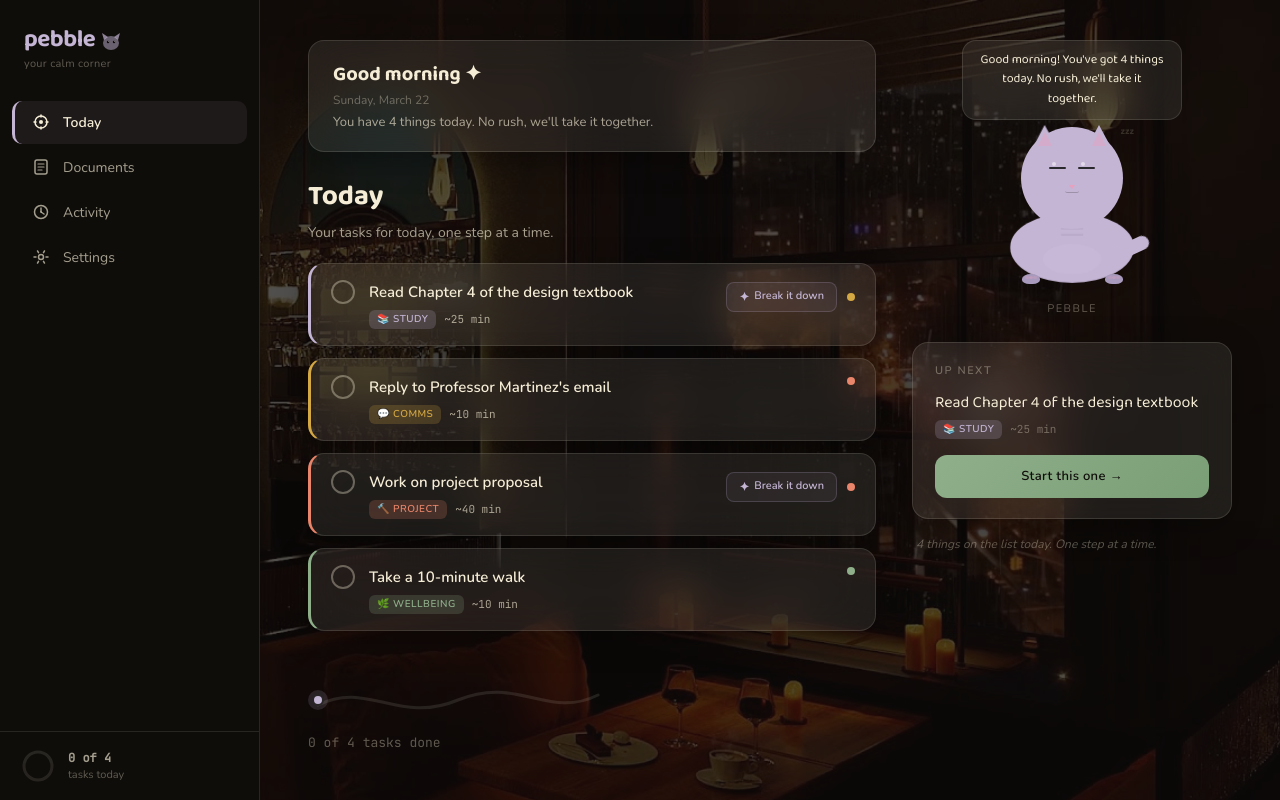
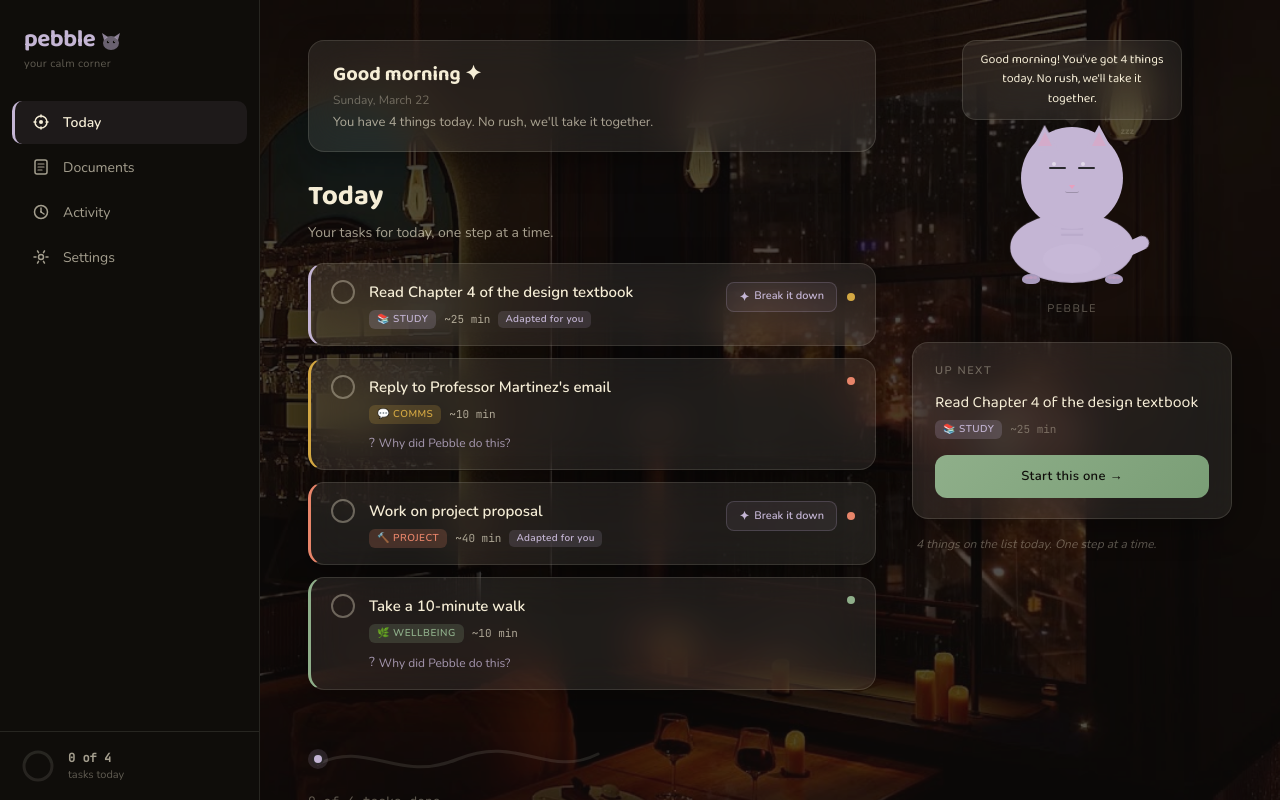
Before and after one commit to Eufanzky/pebble, a Next.js app in the folder pebble/: page /today in a window 1280 px wide. Built offline with nearby package versions, Linux system fonts and the light colour scheme.

Commit message:
Add Why? explainability cards, Adapted badges, and interaction polish

```diff
--- a/pebble/src/app/today/page.tsx
+++ b/pebble/src/app/today/page.tsx
@@ -46,6 +46,12 @@ export default function TodayPage() {
         `Nice work! You finished "${task.title}". That's ${done + 1} of ${total} done today.`,
         'Task completed by user. Triggered encouragement message.'
       );
+    } else if (task && task.completed) {
+      addEntry(
+        'PebbleVoice',
+        `Unchecked "${task.title}". No worries — take your time.`,
+        'Task unchecked by user.'
+      );
     }
     toggleTask(id);
   };
@@ -61,6 +67,17 @@ export default function TodayPage() {
         'SimplifyCore',
         `Broke down "${task.title}" into ${task.subtasks.length} steps (${preferences.chunkSize} chunks, your preference).`,
         `Task decomposed based on user chunk size preference: ${preferences.chunkSize}.`
+      );
+    }
+  };
+
+  const handleWhyOpen = (id: string) => {
+    const task = tasks.find((t) => t.id === id);
+    if (task) {
+      addEntry(
+        'WhyBot',
+        `User asked why "${task.title}" was organized this way. Showed explanation.`,
+        'Explainability request fulfilled. Reasoning displayed to user.'
       );
     }
   };
@@ -161,6 +178,7 @@ export default function TodayPage() {
                   onToggle={handleToggle}
                   onToggleSubtask={handleToggleSubtask}
                   onBreakDown={handleBreakDown}
+                  onWhyOpen={handleWhyOpen}
                 />
               ))}
             </div>
--- a/pebble/src/components/today/TaskCard.css
+++ b/pebble/src/components/today/TaskCard.css
@@ -13,7 +13,8 @@
 }
 
 .task-card:hover {
-  transform: translateY(-2px);
+  transform: translateY(-1px);
+  border-color: rgba(255, 248, 235, 0.20);
   box-shadow: 0 12px 40px rgba(0, 0, 0, 0.35);
 }
 
@@ -293,3 +294,47 @@
   animation: none !important;
   width: 100%;
 }
+
+/* ========== Checkbox ripple ========== */
+.checkbox-wrapper {
+  position: relative;
+  flex-shrink: 0;
+}
+
+@keyframes checkbox-ripple-expand {
+  0% { transform: scale(0.5); opacity: 0.4; }
+  100% { transform: scale(2.2); opacity: 0; }
+}
+
+.checkbox-ripple {
+  position: absolute;
+  inset: -4px;
+  border-radius: 50%;
+  background: var(--accent-sage);
+  pointer-events: none;
+  animation: checkbox-ripple-expand 0.4s ease-out forwards;
+}
+
+.reduce-animations .checkbox-ripple {
+  animation: none !important;
+  display: none;
+}
+
+/* ========== Adapted badge ========== */
+.adapted-badge {
+  display: inline-flex;
+  align-items: center;
+  padding: 1px 7px;
+  border-radius: 5px;
+  font-size: 10px;
+  font-weight: 600;
+  letter-spacing: 0.3px;
+  background: rgba(196, 181, 212, 0.15);
+  color: var(--accent-lavender);
+  cursor: help;
+}
+
+/* ========== Why toggle ========== */
+.reduce-animations .why-card-wrapper {
+  transition: none !important;
+}
--- a/pebble/src/components/today/TaskCard.tsx
+++ b/pebble/src/components/today/TaskCard.tsx
@@ -3,6 +3,7 @@
 import { useState, useCallback } from 'react';
 import { usePreferences } from '@/contexts/PreferencesContext';
 import { TAG_CONFIG, PRIORITY_CONFIG } from '@/data/sampleTasks';
+import WhyCard from './WhyCard';
 import type { Task } from '@/lib/types';
 import './TaskCard.css';
 
@@ -11,12 +12,17 @@ interface TaskCardProps {
   onToggle: (id: string) => void;
   onToggleSubtask: (taskId: string, subtaskId: string) => void;
   onBreakDown: (id: string) => void;
+  onWhyOpen?: (id: string) => void;
 }
 
-export default function TaskCard({ task, onToggle, onToggleSubtask, onBreakDown }: TaskCardProps) {
+// Tasks with subtasks are "adapted" by AdaptLens
+const ADAPTED_TASK_IDS = new Set(['task-1', 'task-3']);
+
+export default function TaskCard({ task, onToggle, onToggleSubtask, onBreakDown, onWhyOpen }: TaskCardProps) {
   const { preferences, stripEmoji } = usePreferences();
   const [breaking, setBreaking] = useState(false);
   const [showSubtasks, setShowSubtasks] = useState(task.showSubtasks ?? false);
+  const [ripple, setRipple] = useState(false);
 
   const tag = TAG_CONFIG[task.tag];
   const priority = PRIORITY_CONFIG[task.priority];
@@ -25,6 +31,8 @@ export default function TaskCard({ task, onToggle, onToggleSubtask, onBreakDown
 
   const hasSubtasks = task.subtasks && task.subtasks.length > 0;
   const canBreakDown = hasSubtasks && !showSubtasks && !breaking;
+  const showWhy = task.whyExplanation && (showSubtasks || !hasSubtasks);
+  const isAdapted = ADAPTED_TASK_IDS.has(task.id);
 
   const handleBreakDown = useCallback(() => {
     if (noMotion) {
@@ -40,6 +48,14 @@ export default function TaskCard({ task, onToggle, onToggleSubtask, onBreakDown
     }, 1500);
   }, [noMotion, onBreakDown, task.id]);
 
+  const handleCheckboxClick = () => {
+    if (!noMotion) {
+      setRipple(true);
+      setTimeout(() => setRipple(false), 400);
+    }
+    onToggle(task.id);
+  };
+
   const tagLabel = calm ? stripEmoji(tag.label) : `${tag.emoji} ${tag.label}`;
 
   return (
@@ -48,19 +64,22 @@ export default function TaskCard({ task, onToggle, onToggleSubtask, onBreakDown
       style={{ '--tag-color': tag.color, '--priority-color': priority.color } as React.CSSProperties}
     >
       <div style={{ display: 'flex', alignItems: 'flex-start', gap: 14 }}>
-        {/* Checkbox */}
+        {/* Checkbox with ripple */}
+        <div className="checkbox-wrapper">
           <button
             className={`task-checkbox ${task.completed ? 'checked' : ''}`}
-          onClick={() => onToggle(task.id)}
+            onClick={handleCheckboxClick}
             aria-label={task.completed ? 'Mark as incomplete' : 'Mark as complete'}
             style={noMotion && task.completed ? { animation: 'none' } : undefined}
           >
             {task.completed && '\u2713'}
           </button>
+          {ripple && <span className="checkbox-ripple" />}
+        </div>
 
         {/* Center content */}
         <div style={{ flex: 1, minWidth: 0 }}>
-          {/* Title */}
+          {/* Title row */}
           <div style={{ marginBottom: 6 }}>
             <span
               className="task-title"
@@ -79,7 +98,7 @@ export default function TaskCard({ task, onToggle, onToggleSubtask, onBreakDown
             </span>
           </div>
 
-          {/* Meta row: tag + time */}
+          {/* Meta row: tag + time + badges */}
           <div style={{ display: 'flex', alignItems: 'center', gap: 8, flexWrap: 'wrap' }}>
             <span
               className="task-tag"
@@ -90,9 +109,17 @@ export default function TaskCard({ task, onToggle, onToggleSubtask, onBreakDown
             <span style={{ fontFamily: 'var(--font-jetbrains)', fontSize: 11, color: 'var(--text-secondary)' }}>
               {task.timeEstimate}
             </span>
+            {isAdapted && (
+              <span
+                className="adapted-badge"
+                title="Pebble adjusted the chunk size based on your recent activity"
+              >
+                Adapted for you
+              </span>
+            )}
           </div>
 
-          {/* Shimmer loading (break it down in progress) */}
+          {/* Shimmer loading */}
           {breaking && (
             <div style={{ marginTop: 12, paddingLeft: 36 }}>
               <div className="shimmer-bar" />
@@ -130,6 +157,14 @@ export default function TaskCard({ task, onToggle, onToggleSubtask, onBreakDown
               ))}
             </div>
           )}
+
+          {/* Why card */}
+          {showWhy && !task.completed && (
+            <WhyCard
+              explanation={task.whyExplanation!}
+              onOpen={() => onWhyOpen?.(task.id)}
+            />
+          )}
         </div>
 
         {/* Right side: priority dot + break down button */}
--- a/pebble/src/components/today/WhyCard.tsx
+++ b/pebble/src/components/today/WhyCard.tsx
@@ -1,5 +1,102 @@
 'use client';
 
-export default function WhyCard() {
-  return <div>WhyCard placeholder</div>;
+import { useState } from 'react';
+import { usePreferences } from '@/contexts/PreferencesContext';
+
+interface WhyCardProps {
+  explanation: string;
+  onOpen?: () => void;
 }
+
+function MiniPebbleFace() {
+  return (
+    <div style={{
+      width: 24, height: 24, borderRadius: '50%',
+      background: 'var(--pebble-color)', position: 'relative',
+      flexShrink: 0,
+    }}>
+      {/* Eyes */}
+      <div style={{ position: 'absolute', width: 4, height: 4, background: '#2A2A2E', borderRadius: '50%', top: 9, left: 6 }}>
+        <div style={{ position: 'absolute', width: 1.5, height: 1.5, background: 'white', borderRadius: '50%', top: 0.5, right: 0.5 }} />
+      </div>
+      <div style={{ position: 'absolute', width: 4, height: 4, background: '#2A2A2E', borderRadius: '50%', top: 9, right: 6 }}>
+        <div style={{ position: 'absolute', width: 1.5, height: 1.5, background: 'white', borderRadius: '50%', top: 0.5, right: 0.5 }} />
+      </div>
+      {/* Nose */}
+      <div style={{
+        position: 'absolute', top: 14, left: '50%', transform: 'translateX(-50%)',
+        width: 0, height: 0,
+        borderLeft: '1.5px solid transparent', borderRight: '1.5px solid transparent',
+        borderTop: '2px solid #E8A0BF',
+      }} />
+    </div>
+  );
+}
+
+export default function WhyCard({ explanation, onOpen }: WhyCardProps) {
+  const [expanded, setExpanded] = useState(false);
+  const { preferences } = usePreferences();
+  const noMotion = preferences.reduceAnimations;
+
+  const toggle = () => {
+    if (!expanded && onOpen) onOpen();
+    setExpanded(!expanded);
+  };
+
+  return (
+    <div style={{ marginTop: 10 }}>
+      <button
+        onClick={toggle}
+        className="why-toggle"
+        style={{
+          background: 'none', border: 'none', cursor: 'pointer', padding: 0,
+          fontFamily: 'var(--font-nunito)', fontSize: 12, color: 'var(--accent-lavender)',
+          display: 'flex', alignItems: 'center', gap: 4,
+          transition: noMotion ? 'none' : 'opacity 0.15s ease',
+          opacity: 0.8,
+        }}
+        onMouseEnter={(e) => { e.currentTarget.style.opacity = '1'; }}
+        onMouseLeave={(e) => { e.currentTarget.style.opacity = '0.8'; }}
+      >
+        <span style={{ fontSize: 13 }}>?</span>
+        {expanded ? 'Hide explanation' : 'Why did Pebble do this?'}
+      </button>
+
+      <div
+        className="why-card-wrapper"
+        style={{
+          maxHeight: expanded ? 300 : 0,
+          overflow: 'hidden',
+          transition: noMotion ? 'none' : 'max-height 0.3s ease-out',
+        }}
+      >
+        <div style={{
+          marginTop: 8,
+          padding: '12px 14px',
+          background: 'rgba(255, 248, 235, 0.04)',
+          borderLeft: '2px solid var(--accent-lavender)',
+          borderRadius: '0 10px 10px 0',
+          display: 'flex',
+          gap: 10,
+          alignItems: 'flex-start',
+        }}>
+          <MiniPebbleFace />
+          <div style={{ flex: 1, minWidth: 0 }}>
+            <div style={{
+              fontSize: 11, fontWeight: 700, textTransform: 'uppercase',
+              letterSpacing: '1px', color: 'var(--text-muted)', marginBottom: 4,
+            }}>
+              Pebble explains:
+            </div>
+            <div style={{
+              fontFamily: 'var(--font-nunito)', fontSize: 13,
+              color: 'var(--text-secondary)', lineHeight: 1.6,
+            }}>
+              {explanation}
+            </div>
+          </div>
+        </div>
+      </div>
+    </div>
+  );
+}
--- a/pebble/src/contexts/TasksContext.tsx
+++ b/pebble/src/contexts/TasksContext.tsx
@@ -12,6 +12,7 @@ interface TasksContextValue {
   toggleTask: (id: string) => void;
   toggleSubtask: (taskId: string, subtaskId: string) => void;
   addTask: (task: Omit<Task, 'id'>) => void;
+  addTaskFromDocument: (title: string, docName: string, type: 'academic' | 'meeting') => void;
   breakDownTask: (taskId: string, subtasks: Omit<Subtask, 'id'>[]) => void;
   clearAll: () => void;
 }
@@ -68,6 +69,23 @@ export function TasksProvider({ children }: { children: ReactNode }) {
     [setTasks]
   );
 
+  const addTaskFromDocument = useCallback(
+    (title: string, docName: string, type: 'academic' | 'meeting') => {
+      const tag = type === 'meeting' ? 'communication' : 'study';
+      const newTask: Task = {
+        id: crypto.randomUUID(),
+        title,
+        timeEstimate: '~15 min',
+        tag,
+        priority: 'medium',
+        completed: false,
+        whyExplanation: `Created from "${docName}". Pebble extracted this as an action item from the document.`,
+      };
+      setTasks((prev) => [...prev, newTask]);
+    },
+    [setTasks]
+  );
+
   const breakDownTask = useCallback(
     (taskId: string, subtasks: Omit<Subtask, 'id'>[]) => {
       setTasks((prev) =>
@@ -96,6 +114,7 @@ export function TasksProvider({ children }: { children: ReactNode }) {
         toggleTask,
         toggleSubtask,
         addTask,
+        addTaskFromDocument,
         breakDownTask,
         clearAll,
       }}
```
Lines whose indentation alone changed are shown as unchanged.
